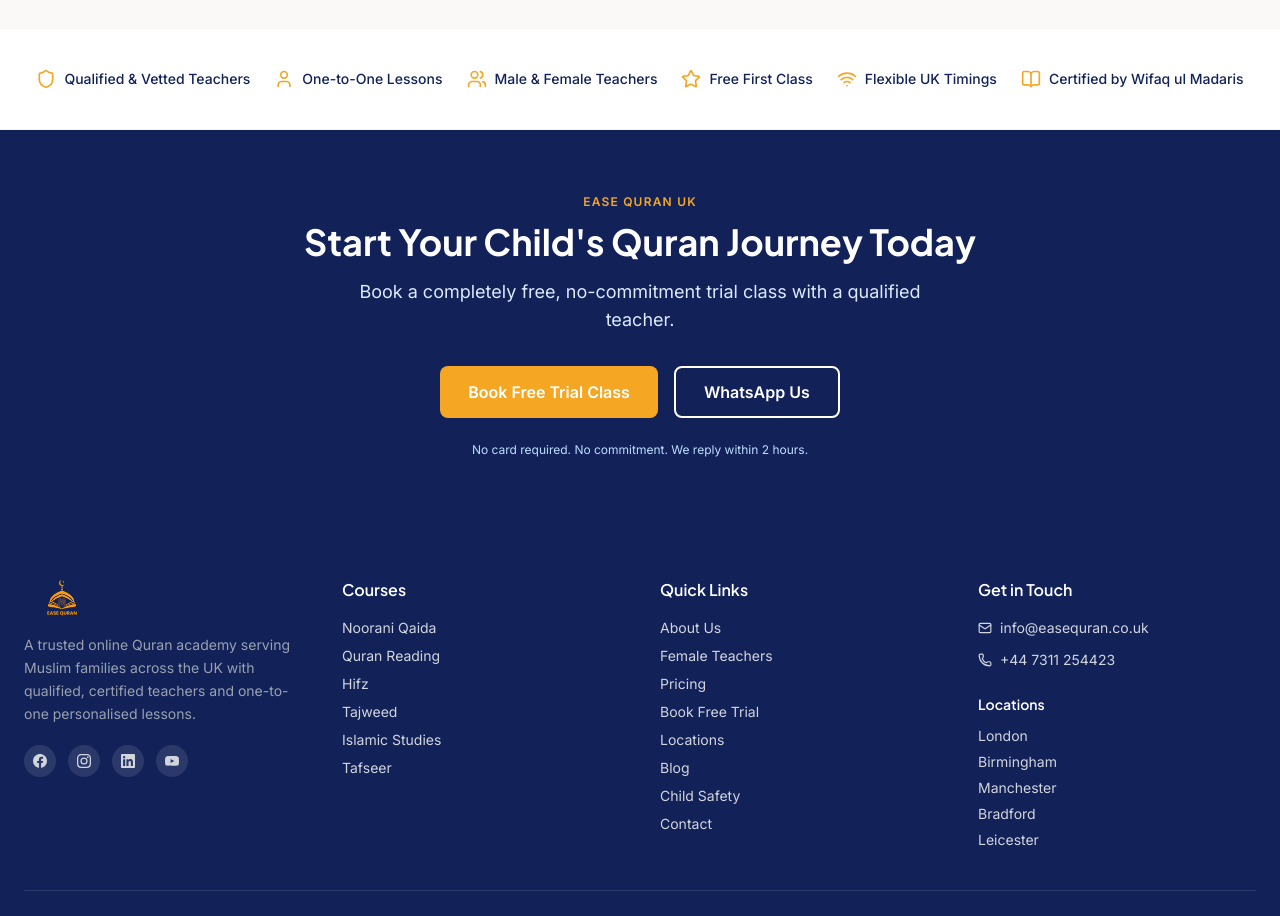
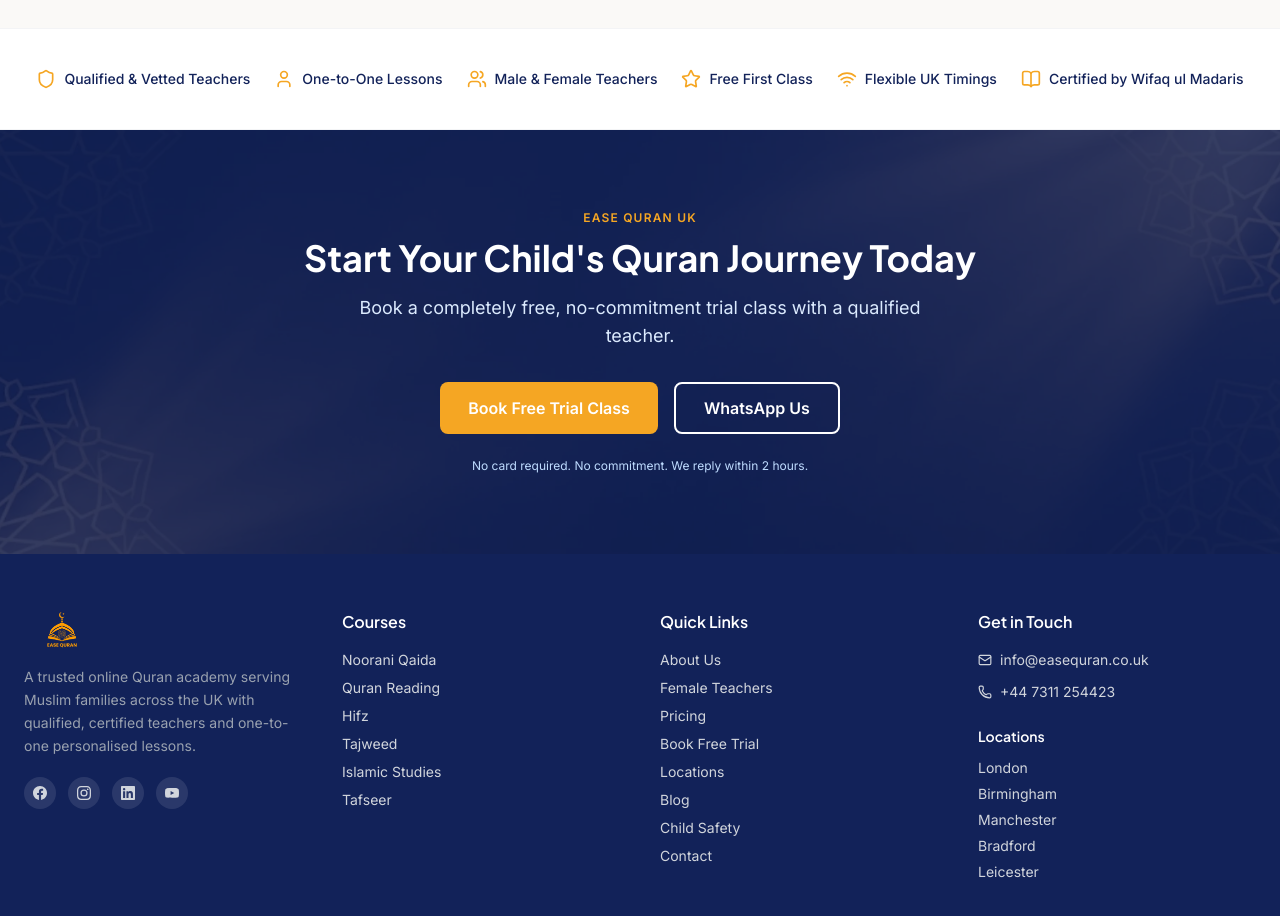
Before and after one commit to easequran/ease-quran-uk, a Next.js app: page / in a window 1280 px wide. Shown: the part 8640-9556 px from the top of the page. Built offline with nearby package versions, Linux system fonts and the light colour scheme.

Commit message:
CTABand: restore cta-background.webp image with opacity overlay

```diff
--- a/components/CTABand.tsx
+++ b/components/CTABand.tsx
@@ -1,4 +1,5 @@
 import Link from "next/link";
+import Image from "next/image";
 
 interface CTABandProps {
   heading?: string;
@@ -10,8 +11,17 @@
   sub = "Book a completely free, no-commitment trial class with a qualified teacher.",
 }: CTABandProps) {
   return (
-    <section className="bg-[#122259] py-16">
-      <div className="max-w-3xl mx-auto px-4 sm:px-6 text-center text-white">
+    <section className="relative overflow-hidden bg-[#122259] py-20">
+      {/* Background image with overlay */}
+      <Image
+        src="/cta-background.webp"
+        alt=""
+        fill
+        className="object-cover object-center opacity-15"
+        sizes="100vw"
+        aria-hidden="true"
+      />
+      <div className="relative z-10 max-w-3xl mx-auto px-4 sm:px-6 text-center text-white">
         <p className="text-[#F5A623] text-xs font-bold uppercase tracking-widest mb-3">Ease Quran UK</p>
         <h2 className="text-3xl md:text-4xl font-bold mb-4">{heading}</h2>
         <p className="text-lg text-blue-100 mb-8 max-w-xl mx-auto">{sub}</p>
```
